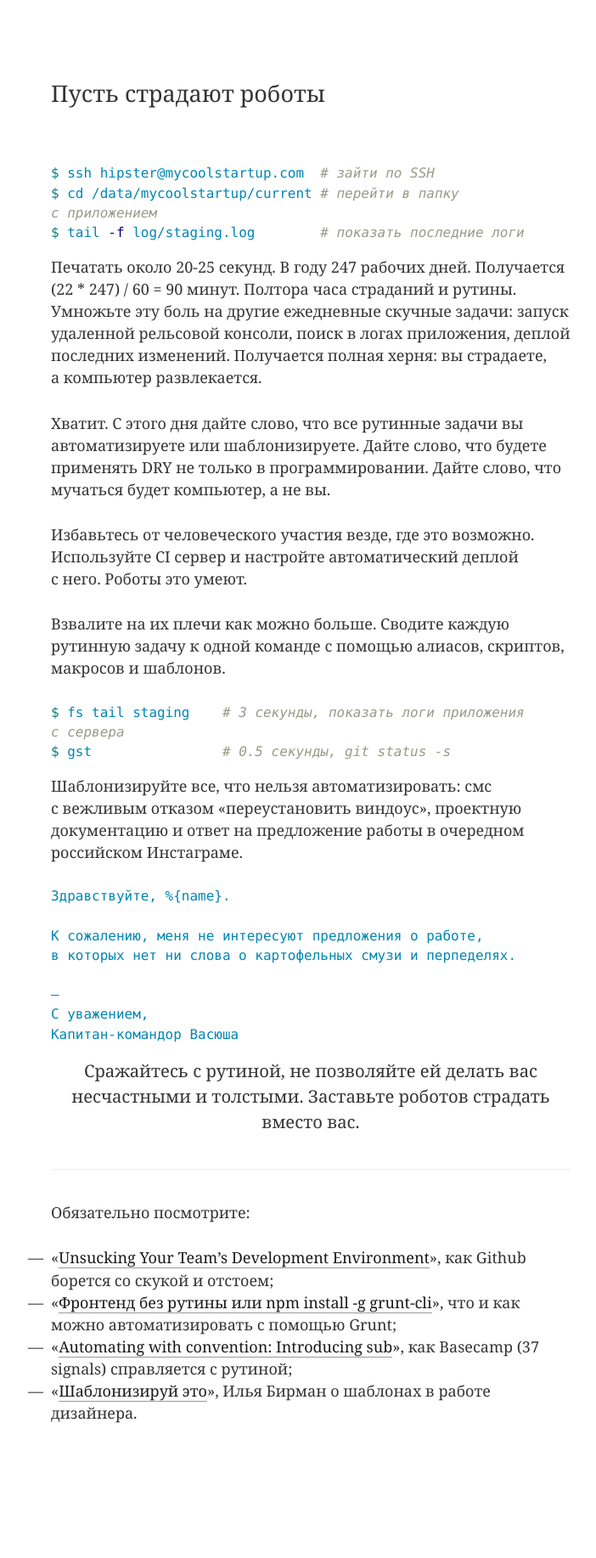
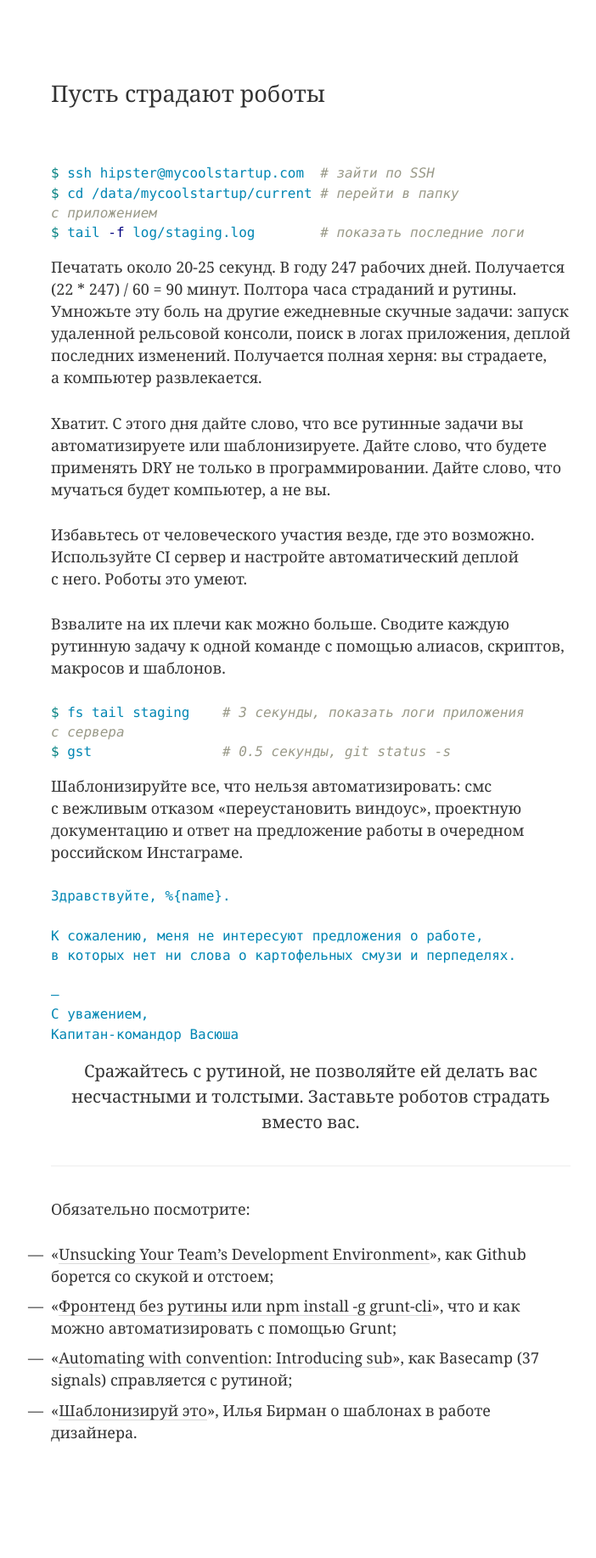
Before and after one commit to vast/vast.github.io, a Jekyll site: the page built from _posts/2014-03-11-make-them-suffer.md, in a window 1280 px wide. Shown: the whole page at 85% size, without its empty margins (12-714 px from the left). Built offline with Jekyll 4.4.1, drawn with Linux system fonts in a browser that asks for light colours; Markdown is read by kramdown in place of the engine named in the settings.

Commit message:
adjust typography

```diff
--- a/_sass/core/_base.scss
+++ b/_sass/core/_base.scss
@@ -2,7 +2,7 @@
   color: $text-color-fallback;
   color: $text-color;
   background: #fff;
-  font: normal normal 18px/1.45 $gregor-font;
+  font: normal normal 18px/1.45 $base-font;
   padding: 1em 2em .5em;
   -webkit-text-size-adjust: none;
 }
@@ -11,9 +11,8 @@
   color: $link-color-fallback;
   color: $link-color;
   text-decoration: none;
-  border-bottom: 1px solid #999;
-  border-bottom: 1px solid rgba(0, 0, 0, .4);
-  transition: color 0.4s, border-color 0.4s;
+  box-shadow: inset 0 -2px 0 -1px rgba(0, 0, 0, .15);
+  transition: color 0.4s, box-shadow 0.4s;
 
   &:hover {
     color: $link-hover-color;
@@ -51,7 +50,7 @@
 }
 
 ul {
-  margin-bottom: 1.8em;
+  margin-bottom: 1em;
   list-style: none outside;
 
   li:before {
@@ -62,6 +61,10 @@
     margin-left: -1.5em;
     text-align: left;
   }
+}
+
+li {
+  margin: 0 0 .5em;
 }
 
 li > ul, li > ol {
@@ -96,7 +99,7 @@
 }
 
 blockquote {
-  padding: 0 0 0 1em;
+  padding: 0 0 0 1.5em;
   margin: 0 0 1.5em;
   border-left: 5px solid #eee;
 
--- a/_sass/core/_settings.scss
+++ b/_sass/core/_settings.scss
@@ -1,14 +1,14 @@
 $monospace-font: Monaco, Menlo, Consolas, Lucida Console, Bitstream Vera Sans Mono, Courier New, monospace;
-$gregor-font: Georgia, serif;
+$base-font: Georgia, serif;
 
 $text-color: rgba(0, 0, 0, .8);
 $text-color-fallback: #414141;
 
-$link-color: rgba(0, 0, 0, .9);
-$link-color-fallback: #111;
+$link-color: rgba(0, 0, 0, .8);
+$link-color-fallback: #414141;
 
-$link-hover-color: #0064ae;
+$link-hover-color: #0086b3;
 $link-active-color: #c33012;
 
-$code-color: #cf1332;
+$code-color: $text-color;
 $pre-code-color: #0086b3;
--- a/_sass/modules/_posts.scss
+++ b/_sass/modules/_posts.scss
@@ -14,7 +14,7 @@
 
 .outstanding {
   text-align: center;
-  margin: .5em 0 2em;
+  margin: .5em 0 1.25em;
   font: 1.125em/1.5 Georgia, serif;
 }
 
```
